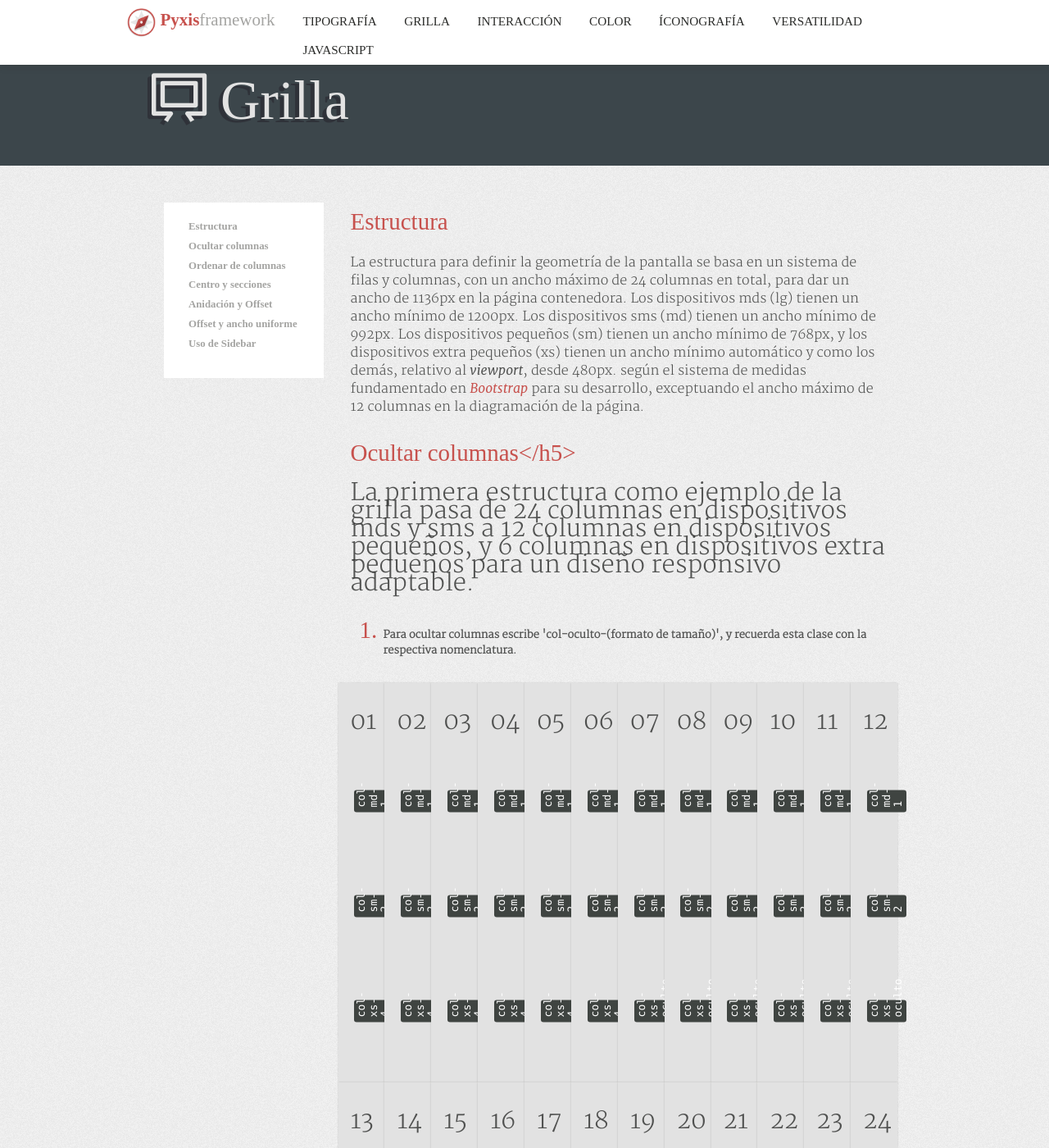
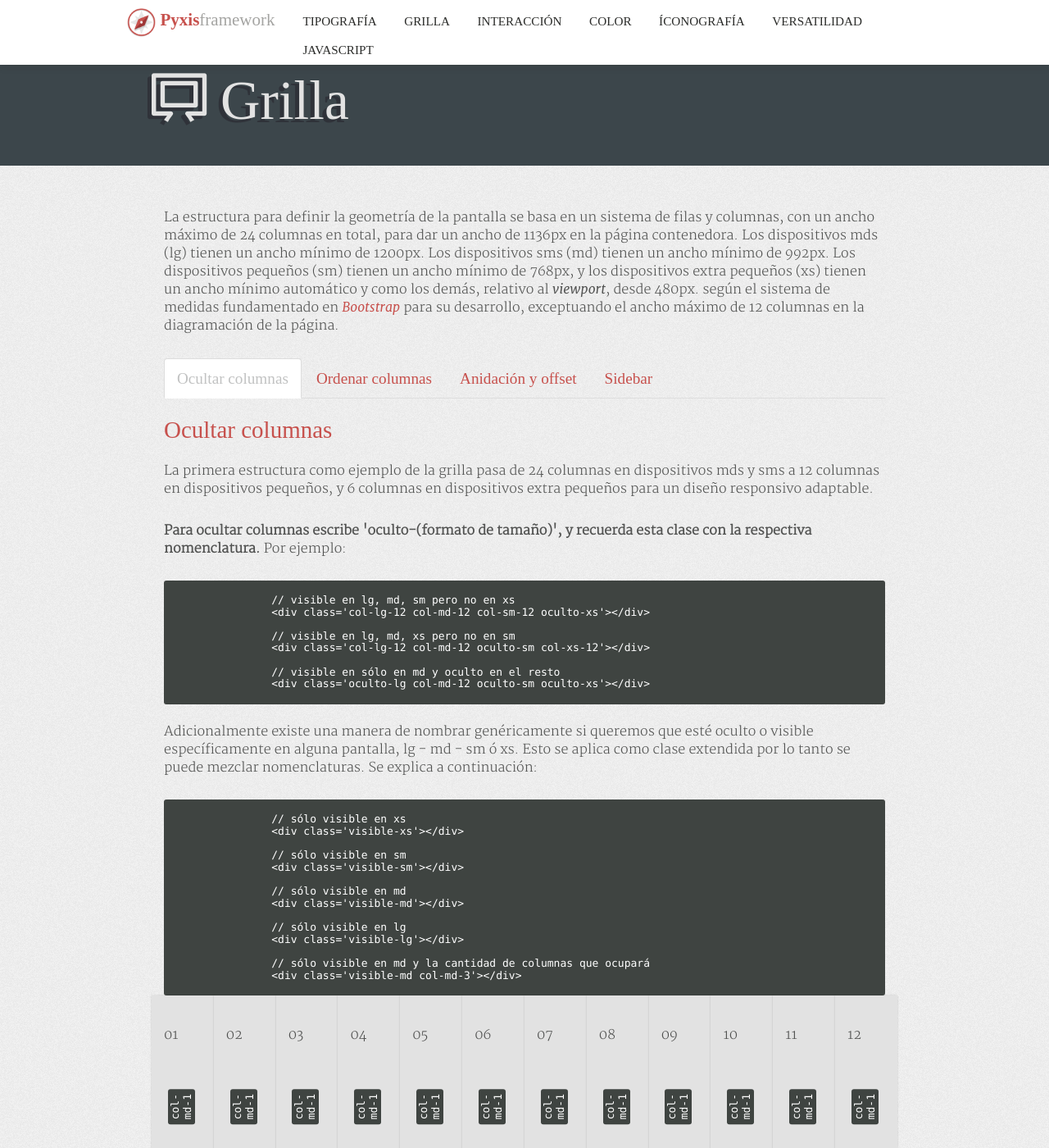
Before and after one commit to eadpucv/pyxis, a Jekyll site: the page built from pags/grilla.md, in a window 1280 px wide and 1400 px high. Shown: the whole window at 82% size. Built offline with Jekyll 4.4.1, drawn with Linux system fonts in a browser that asks for light colours; some web fonts are replaced; Markdown is read by kramdown in place of the engine named in the settings; some of the changed text lies outside the part shown.

Commit message:
fondo-header-pyxis

```diff
--- a/_includes/nav.html
+++ b/_includes/nav.html
@@ -1,5 +1,5 @@
 <!-- barra de menú -->
-<div class='fondo-header oculto-sm oculto-xs'>
+<div class='fondo-header-pyxis oculto-sm oculto-xs'>
    <div class='pag menu'>
         <nav class='menu-pyxis'>
           <a href='{{ site.baseurl }}/'>
--- a/less/auxiliares.less
+++ b/less/auxiliares.less
@@ -85,6 +85,7 @@ margin: @margen-code;
 /* Opera */ -o-transform: rotate(-80deg) translate(-50%, 50%);
 /* Internet Explorer */ filter: progid:DXImageTransform.Microsoft.BasicImage(rotation=3);
 margin: @margen-code;
+width: auto;
 }
 
 
--- a/less/pagina.less
+++ b/less/pagina.less
@@ -66,7 +66,7 @@ header {
        }
 }
 
-.fondo-header {
+.fondo-header-pyxis {
 	background-color: @blanco;
   .box-shadow(0 0 10px fade(@negro, 30));
 	position: fixed;
--- a/pags/grilla.md
+++ b/pags/grilla.md
@@ -4,7 +4,7 @@ title: Pyxis Framework - Grilla
 subtitle: <i class="icn icn-pc"></i> Grilla
 ---
 
-<div class='col-lg-3 col-md-3 oculto-sm oculto-xs'>
+<!--<div class='col-lg-3 col-md-3 oculto-sm oculto-xs'>
 <a name='ancla' id='a'></a>
 <div class='menu-affix alto-affix'>
 <div data-spy="affix" data-offset-top="220">
@@ -19,71 +19,91 @@ subtitle: <i class="icn icn-pc"></i> Grilla
     </ul>
 </div>
 </div>
-</div>
+</div>  -->
 
-<div class='col-lg-9 col-md-9 col-sm-12 col-xs-12'>
-
-<h2 class='rojo-claro'>Estructura</h2><a name="titulo-uno"></a>
-
+<div class='col-lg-12 col-md-12 col-sm-12 col-xs-12'>
 <p>La estructura para definir la geometría de la pantalla se basa en un sistema de filas y columnas, con un ancho máximo de 24 columnas en total, para dar un ancho de 1136px en la página contenedora. Los dispositivos mds (lg) tienen un ancho mínimo de 1200px. Los dispositivos sms (md) tienen un ancho mínimo de 992px. Los dispositivos pequeños (sm) tienen un ancho mínimo de 768px, y los dispositivos extra pequeños (xs) tienen un ancho mínimo automático y como los demás, relativo al <i>viewport</i>, desde 480px. según el sistema de medidas fundamentado en <a href='http://getbootstrap.com/css/#grid-options'><i>Bootstrap</i></a> para su desarrollo, exceptuando el ancho máximo de 12 columnas en la diagramación de la página. </p>
 
-<h2 id='ancla-primero' class='rojo-claro'>Ocultar columnas</h5><a name="titulo-dos"></a>
+    <ul class="nav nav-tabs" role="tablist" id="tabla-contenido">
+        <li class="active"><a href="#ocultar" role="tab" data-toggle="tab">Ocultar columnas</a></li>
+        <li><a href="#ordenar" role="tab" data-toggle="tab">Ordenar columnas</a></li>
+        <li><a href="#anidacion" role="tab" data-toggle="tab">Anidación y offset</a></li>
+        <li><a href="#sidebar" role="tab" data-toggle="tab">Sidebar</a></li>
+    </ul>
+    <!-- contenido en tabs -->
+    <div class="tab-content">
+        <div class="tab-pane fade in active" id="ocultar">
+            <h2 id='ancla-primero' class='rojo-claro'>Ocultar columnas</h2><a name="titulo-dos"></a>
+            <p>La primera estructura como ejemplo de la grilla pasa de 24 columnas en dispositivos mds y sms a 12 columnas en dispositivos pequeños, y 6 columnas en dispositivos extra pequeños para un diseño responsivo adaptable.
+            <p><strong>Para ocultar columnas escribe 'oculto-(formato de tamaño)', y recuerda esta clase con la respectiva nomenclatura.</strong> Por ejemplo: </p>
+            <code>
+                // visible en lg, md, sm pero no en xs
+                &lt;div class='col-lg-12 col-md-12 col-sm-12 oculto-xs'&gt;&lt;/div&gt;
 
-<p>La primera estructura como ejemplo de la grilla pasa de 24 columnas en dispositivos mds y sms a 12 columnas en dispositivos pequeños, y 6 columnas en dispositivos extra pequeños para un diseño responsivo adaptable.
+                // visible en lg, md, xs pero no en sm
+                &lt;div class='col-lg-12 col-md-12 oculto-sm col-xs-12'&gt;&lt;/div&gt;
 
-<ol>
-	<li><p class='xs'><strong>Para ocultar columnas escribe 'col-oculto-(formato de tamaño)', y recuerda esta clase con la respectiva nomenclatura.</strong></p></li>
-</ol>
+                // visible en sólo en md y oculto en el resto
+                &lt;div class='oculto-lg col-md-12 oculto-sm oculto-xs'&gt;&lt;/div&gt;
+            </code>
+            <p>Adicionalmente existe una manera de nombrar genéricamente si queremos que esté oculto o visible específicamente en alguna pantalla, lg - md - sm ó xs. Esto se aplica como clase extendida por lo tanto se puede mezclar nomenclaturas. Se explica a continuación:</p>
+            <code>
+                // sólo visible en xs
+                &lt;div class='visible-xs'&gt;&lt;/div&gt;
 
-<div class='fila margen-inferior'>
-<div class='col-md-1 col-sm-2 col-xs-4 ver'><p>01</p><code class='vertical'>col-md-1</code><code class='vertical'>col-sm-2</code><code class='vertical'>col-xs-4</code></div>
-<div class='col-md-1 col-sm-2 col-xs-4 ver'><p>02</p><code class='vertical'>col-md-1</code><code class='vertical'>col-sm-2</code><code class='vertical'>col-xs-4</code></div>
-<div class='col-md-1 col-sm-2 col-xs-4 ver'><p>03</p><code class='vertical'>col-md-1</code><code class='vertical'>col-sm-2</code><code class='vertical'>col-xs-4</code></div>
-<div class='col-md-1 col-sm-2 col-xs-4 ver'><p>04</p><code class='vertical'>col-md-1</code><code class='vertical'>col-sm-2</code><code class='vertical'>col-xs-4</code></div>
-<div class='col-md-1 col-sm-2 col-xs-4 ver'><p>05</p><code class='vertical'>col-md-1</code><code class='vertical'>col-sm-2</code><code class='vertical'>col-xs-4</code></div>
-<div class='col-md-1 col-sm-2 col-xs-4 ver'><p>06</p><code class='vertical'>col-md-1</code><code class='vertical'>col-sm-2</code><code class='vertical'>col-xs-4</code></div>
-<div class='col-md-1 col-sm-2 oculto-xs ver'><p>07</p><code class='vertical'>col-md-1</code><code class='vertical'>col-sm-2</code><code class='vertical'>col-xs-oculto</code></div>
-<div class='col-md-1 col-sm-2 oculto-xs ver'><p>08</p><code class='vertical'>col-md-1</code><code class='vertical'>col-sm-2</code><code class='vertical'>col-xs-oculto</code></div>
-<div class='col-md-1 col-sm-2 oculto-xs ver'><p>09</p><code class='vertical'>col-md-1</code><code class='vertical'>col-sm-2</code><code class='vertical'>col-xs-oculto</code></div>
-<div class='col-md-1 col-sm-2 oculto-xs ver'><p>10</p><code class='vertical'>col-md-1</code><code class='vertical'>col-sm-2</code><code class='vertical'>col-xs-oculto</code></div>
-<div class='col-md-1 col-sm-2 oculto-xs ver'><p>11</p><code class='vertical'>col-md-1</code><code class='vertical'>col-sm-2</code><code class='vertical'>col-xs-oculto</code></div>
-<div class='col-md-1 col-sm-2 oculto-xs ver'><p>12</p><code class='vertical'>col-md-1</code><code class='vertical'>col-sm-2</code><code class='vertical'>col-xs-oculto</code></div>
-<div class='col-md-1 oculto-sm oculto-xs ver'><p>13</p><code class='vertical'>col-md-1</code><code class='vertical'>col-sm-oculto</code><code class='vertical'>col-xs-oculto</code></div>
-<div class='col-md-1 oculto-sm oculto-xs ver'><p>14</p><code class='vertical'>col-md-1</code><code class='vertical'>col-sm-oculto</code><code class='vertical'>col-xs-oculto</code></div>
-<div class='col-md-1 oculto-sm oculto-xs ver'><p>15</p><code class='vertical'>col-md-1</code><code class='vertical'>col-sm-oculto</code><code class='vertical'>col-xs-oculto</code></div>
-<div class='col-md-1 oculto-sm oculto-xs ver'><p>16</p><code class='vertical'>col-md-1</code><code class='vertical'>col-sm-oculto</code><code class='vertical'>col-xs-oculto</code></div>
-<div class='col-md-1 oculto-sm oculto-xs ver'><p>17</p><code class='vertical'>col-md-1</code><code class='vertical'>col-sm-oculto</code><code class='vertical'>col-xs-oculto</code></div>
-<div class='col-md-1 oculto-sm oculto-xs ver'><p>18</p><code class='vertical'>col-md-1</code><code class='vertical'>col-sm-oculto</code><code class='vertical'>col-xs-oculto</code></div>
-<div class='col-md-1 oculto-sm oculto-xs ver'><p>19</p><code class='vertical'>col-md-1</code><code class='vertical'>col-sm-oculto</code><code class='vertical'>col-xs-oculto</code></div>
-<div class='col-md-1 oculto-sm oculto-xs ver'><p>20</p><code class='vertical'>col-md-1</code><code class='vertical'>col-sm-oculto</code><code class='vertical'>col-xs-oculto</code></div>
-<div class='col-md-1 oculto-sm oculto-xs ver'><p>21</p><code class='vertical'>col-md-1</code><code class='vertical'>col-sm-oculto</code><code class='vertical'>col-xs-oculto</code></div>
-<div class='col-md-1 oculto-sm oculto-xs ver'><p>22</p><code class='vertical'>col-md-1</code><code class='vertical'>col-sm-oculto</code><code class='vertical'>col-xs-oculto</code></div>
-<div class='col-md-1 oculto-sm oculto-xs ver'><p>23</p><code class='vertical'>col-md-1</code><code class='vertical'>col-sm-oculto</code><code class='vertical'>col-xs-oculto</code></div>
-<div class='col-md-1 oculto-sm oculto-xs ver'><p>24</p><code class='vertical'>col-md-1</code><code class='vertical'>col-sm-oculto</code><code class='vertical'>col-xs-oculto</code></div>
-</div>
+                // sólo visible en sm
+                &lt;div class='visible-sm'&gt;&lt;/div&gt;
 
-<script src="https://gist.github.com/JuanGodoy91/9943376.js"></script>
+                // sólo visible en md
+                &lt;div class='visible-md'&gt;&lt;/div&gt;
 
+                // sólo visible en lg
+                &lt;div class='visible-lg'&gt;&lt;/div&gt;
 
-<p>El segundo ejemplo muestra el paso desde las 12 columnas en dispositivos sms, a 6 columnas en dispositivos pequeños y 3 columnas en dispositivos extra pequeños.</p>
+                // sólo visible en md y la cantidad de columnas que ocupará
+                &lt;div class='visible-md col-md-3'&gt;&lt;/div&gt;
+            </code>
 
+            <div class='fila margen-inferior'>
+            <div class='col-md-1 col-sm-1 col-xs-1 ver'><p>01</p><code class='vertical'>col-md-1</code><code class='vertical'>col-sm-1</code><code class='vertical'>col-xs-4</code></div>
+            <div class='col-md-1 col-sm-1 col-xs-1 ver'><p>02</p><code class='vertical'>col-md-1</code><code class='vertical'>col-sm-1</code><code class='vertical'>col-xs-4</code></div>
+            <div class='col-md-1 col-sm-1 col-xs-1 ver'><p>03</p><code class='vertical'>col-md-1</code><code class='vertical'>col-sm-1</code><code class='vertical'>col-xs-4</code></div>
+            <div class='col-md-1 col-sm-1 col-xs-1 ver'><p>04</p><code class='vertical'>col-md-1</code><code class='vertical'>col-sm-1</code><code class='vertical'>col-xs-4</code></div>
+            <div class='col-md-1 col-sm-1 col-xs-1 ver'><p>05</p><code class='vertical'>col-md-1</code><code class='vertical'>col-sm-1</code><code class='vertical'>col-xs-4</code></div>
+            <div class='col-md-1 col-sm-1 col-xs-1 ver'><p>06</p><code class='vertical'>col-md-1</code><code class='vertical'>col-sm-1</code><code class='vertical'>col-xs-4</code></div>
+            <div class='col-md-1 col-sm-1 col-xs-1 ver'><p>07</p><code class='vertical'>col-md-1</code><code class='vertical'>col-sm-1</code><code class='vertical'>col-xs-1</code></div>
+            <div class='col-md-1 col-sm-1 col-xs-1 ver'><p>08</p><code class='vertical'>col-md-1</code><code class='vertical'>col-sm-1</code><code class='vertical'>col-xs-1</code></div>
+            <div class='col-md-1 col-sm-1 col-xs-1 ver'><p>09</p><code class='vertical'>col-md-1</code><code class='vertical'>col-sm-1</code><code class='vertical'>col-xs-1</code></div>
+            <div class='col-md-1 col-sm-1 col-xs-1 ver'><p>10</p><code class='vertical'>col-md-1</code><code class='vertical'>col-sm-1</code><code class='vertical'>col-xs-1</code></div>
+            <div class='col-md-1 col-sm-1 col-xs-1 ver'><p>11</p><code class='vertical'>col-md-1</code><code class='vertical'>col-sm-1</code><code class='vertical'>col-xs-1</code></div>
+            <div class='col-md-1 col-sm-1 col-xs-1 ver'><p>12</p><code class='vertical'>col-md-1</code><code class='vertical'>col-sm-1</code><code class='vertical'>col-xs-1</code></div>
+            </div>
+            <script src="https://gist.github.com/JuanGodoy91/9943376.js"></script>
+            <p>El segundo ejemplo muestra el paso desde las 12 columnas en dispositivos md, a 6 columnas en dispositivos pequeños (sm) y 3 columnas en dispositivos extra pequeños (xs).</p>
+            <div class='fila margen-inferior'>
+            <div class='col-md-1 col-sm-2 col-xs-8 ver'><p>01</p><code class='vertical'>col-md-1</code><code class='vertical'>col-sm-4</code><code class='vertical'>col-xs-8</code></div>
+            <div class='col-md-1 col-sm-2 col-xs-8 ver'><p>02</p><code class='vertical'>col-md-1</code><code class='vertical'>col-sm-4</code><code class='vertical'>col-xs-8</code></div>
+            <div class='col-md-1 col-sm-2 col-xs-8 ver'><p>03</p><code class='vertical'>col-md-1</code><code class='vertical'>col-sm-4</code><code class='vertical'>col-xs-8</code></div>
+            <div class='col-md-1 col-sm-2 oculto-xs ver'><p>04</p><code class='vertical'>col-md-1</code><code class='vertical'>col-sm-4</code><code class='vertical'>col-xs-oculto</code></div>
+            <div class='col-md-1 col-sm-2 oculto-xs ver'><p>05</p><code class='vertical'>col-md-1</code><code class='vertical'>col-sm-4</code><code class='vertical'>col-xs-oculto</code></div>
+            <div class='col-md-1 col-sm-2 oculto-xs ver'><p>06</p><code class='vertical'>col-md-1</code><code class='vertical'>col-sm-4</code><code class='vertical'>col-xs-oculto</code></div>
+            <div class='col-md-1 oculto-sm oculto-xs ver'><p>07</p><code class='vertical'>col-md-1</code><code class='vertical'>col-sm-oculto</code><code class='vertical'>col-xs-oculto</code></div>
+            <div class='col-md-1 oculto-sm oculto-xs ver'><p>08</p><code class='vertical'>col-md-1</code><code class='vertical'>col-sm-oculto</code><code class='vertical'>col-xs-oculto</code></div>
+            <div class='col-md-1 oculto-sm oculto-xs ver'><p>09</p><code class='vertical'>col-md-1</code><code class='vertical'>col-sm-oculto</code><code class='vertical'>col-xs-oculto</code></div>
+            <div class='col-md-1 oculto-sm oculto-xs ver'><p>10</p><code class='vertical'>col-md-1</code><code class='vertical'>col-sm-oculto</code><code class='vertical'>col-xs-oculto</code></div>
+            <div class='col-md-1 oculto-sm oculto-xs ver'><p>11</p><code class='vertical'>col-md-1</code><code class='vertical'>col-sm-oculto</code><code class='vertical'>col-xs-oculto</code></div>
+            <div class='col-md-1 oculto-sm oculto-xs ver'><p>12</p><code class='vertical'>col-md-1</code><code class='vertical'>col-sm-oculto</code><code class='vertical'>col-xs-oculto</code></div>
+            </div>
 
-<div class='fila margen-inferior'>
-<div class='col-md-2 col-sm-4 col-xs-8 ver'><p>01</p><code class='vertical'>col-md-2</code><code class='vertical'>col-sm-4</code><code class='vertical'>col-xs-8</code></div>
-<div class='col-md-2 col-sm-4 col-xs-8 ver'><p>02</p><code class='vertical'>col-md-2</code><code class='vertical'>col-sm-4</code><code class='vertical'>col-xs-8</code></div>
-<div class='col-md-2 col-sm-4 col-xs-8 ver'><p>03</p><code class='vertical'>col-md-2</code><code class='vertical'>col-sm-4</code><code class='vertical'>col-xs-8</code></div>
-<div class='col-md-2 col-sm-4 oculto-xs ver'><p>04</p><code class='vertical'>col-md-2</code><code class='vertical'>col-sm-4</code><code class='vertical'>col-xs-oculto</code></div>
-<div class='col-md-2 col-sm-4 oculto-xs ver'><p>05</p><code class='vertical'>col-md-2</code><code class='vertical'>col-sm-4</code><code class='vertical'>col-xs-oculto</code></div>
-<div class='col-md-2 col-sm-4 oculto-xs ver'><p>06</p><code class='vertical'>col-md-2</code><code class='vertical'>col-sm-4</code><code class='vertical'>col-xs-oculto</code></div>
-<div class='col-md-2 oculto-sm oculto-xs ver'><p>07</p><code class='vertical'>col-md-2</code><code class='vertical'>col-sm-oculto</code><code class='vertical'>col-xs-oculto</code></div>
-<div class='col-md-2 oculto-sm oculto-xs ver'><p>08</p><code class='vertical'>col-md-2</code><code class='vertical'>col-sm-oculto</code><code class='vertical'>col-xs-oculto</code></div>
-<div class='col-md-2 oculto-sm oculto-xs ver'><p>09</p><code class='vertical'>col-md-2</code><code class='vertical'>col-sm-oculto</code><code class='vertical'>col-xs-oculto</code></div>
-<div class='col-md-2 oculto-sm oculto-xs ver'><p>10</p><code class='vertical'>col-md-2</code><code class='vertical'>col-sm-oculto</code><code class='vertical'>col-xs-oculto</code></div>
-<div class='col-md-2 oculto-sm oculto-xs ver'><p>11</p><code class='vertical'>col-md-2</code><code class='vertical'>col-sm-oculto</code><code class='vertical'>col-xs-oculto</code></div>
-<div class='col-md-2 oculto-sm oculto-xs ver'><p>12</p><code class='vertical'>col-md-2</code><code class='vertical'>col-sm-oculto</code><code class='vertical'>col-xs-oculto</code></div>
-</div>
-
-<script src='https://gist.github.com/JuanGodoy91/9943657.js'></script>
+            <script src='https://gist.github.com/JuanGodoy91/9943657.js'></script>
+        </div>
+        <div class="tab-pane fade" id="ordenar">
+        </div>
+        <div class="tab-pane fade" id="anidacion">
+        </div>
+        <div class="tab-pane fade" id="sidebar">
+        </div>
+    </div>
 
 <h2 class='rojo-claro'>Ordenar de columnas</h2><a name="titulo-tres"></a>
 
```
Also changed, not shown: pags/javascript.md (+1 -0 lines), pags/tipografia.md (+1 -1 lines), css/pyxis.css.
